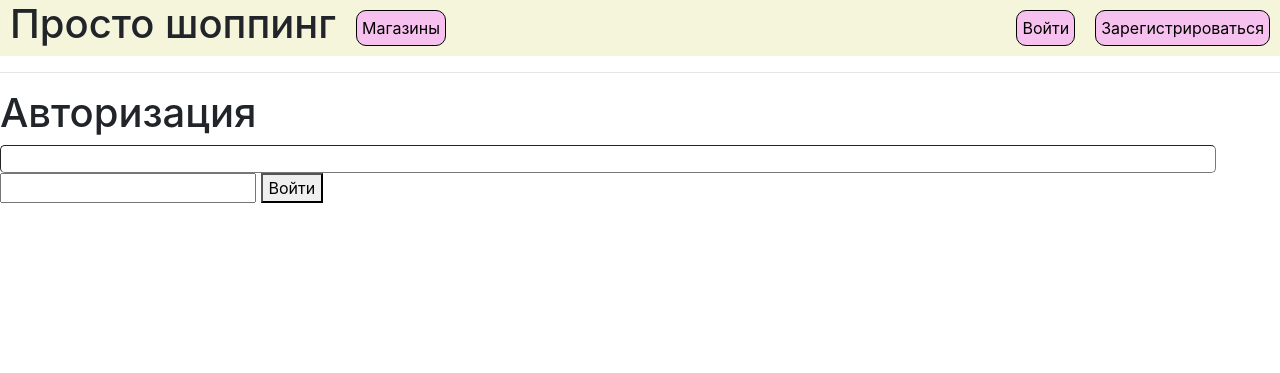
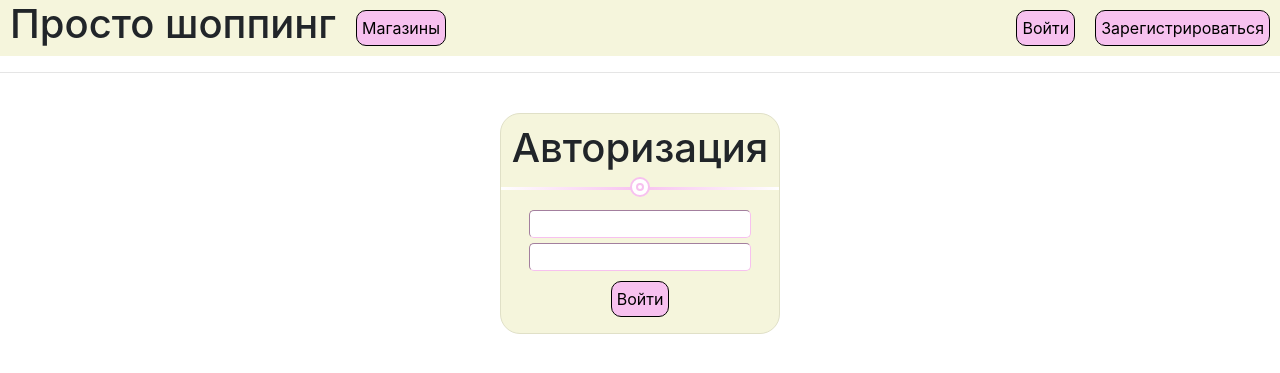
Before and after one commit to chimchimster/easy_shop, a Django app: page /login in a window 1280 px wide. Shown: the top 373 px of the page. Run offline with Django 3.2, Linux system fonts and the light colour scheme; parts of the project's set-up code (start-up, migrations or seed data) failed here and were passed over; some libraries are stand-ins or nearby versions.

Commit message:
login pannel is added

```diff
--- a/easyshopping/shopper/static/shopper/styles.css
+++ b/easyshopping/shopper/static/shopper/styles.css
@@ -133,18 +133,19 @@ align-items: center;
 text-align: left;
 width:  95%;
 
+
 }
 .text-input>div {
     text-align: center;
     margin-bottom: 0px;
 
 }
-#id_username, #id_email, #id_password1, #id_password2 {
+.text-input>div>#id_username, #id_email, #id_password1, #id_password2 {
     display: inline-block;
     width:  95%;
     border-radius: 5px;
     border-width: 0.2px;
-    border-color: rgb(121, 119, 119);
+    border-color: rgb(247, 193, 239);
     outline: none;
 }
 .regButton {
@@ -158,3 +159,84 @@ width:  95%;
    margin-bottom: 10px;
    background-color: rgb(247, 193, 239);
 }
+/* Login */
+.loginMainContainer>h1 {
+    margin-top: 10px;
+    margin-bottom: 10px;
+
+}
+.loginMainContainer>hr {
+    border: none;
+    height: 3px;
+    margin: 10px 0;
+    margin-top: 15px;
+    background-image: linear-gradient(to right, #FFF,  rgb(247, 193, 239), #FFF);
+    margin-bottom: 20px;
+}
+.loginMainContainer>hr:before,
+.loginMainContainer>hr:after {
+    content: '';
+    display: inline-block;
+    border-radius: 100%;
+    width: 20px;
+    height: 20px;
+    border: 2px solid  rgb(247, 193, 239);
+    position: absolute;
+    left: 50%;
+    transform: translate(-50%, -50%);
+    background: #FFF;
+}
+.loginMainContainer>hr:after {
+    animation: anim-hr 1s linear infinite;
+}
+@keyframes anim-hr {
+    0% {
+        width: 20px;
+        height: 20px;
+    }
+    100% {
+        width: 0;
+        height: 0;
+    }
+}
+.loginMotherContainer{
+    display: block;
+    text-align: center;
+    margin-top: 40px;
+}
+.loginMainContainer {
+    display: inline-block;
+    width: 280px;
+    text-align: center;
+    border-style: solid;
+    border-width: 0.5px;
+     border-color: rgb(224, 224, 199);
+     background-color: beige;
+     border-radius: 20px;
+}
+#id_username, #id_password {
+display: inline-block;
+margin-bottom: 5px;
+    width:  80%;
+    border-radius: 5px;
+    border-width: 0.2px;
+    border-color: rgb(247, 193, 239);
+    outline: none;
+}
+.logButton {
+    margin-top: 5px;
+display: inline-block;
+    padding: 5px;
+    border-style: solid;
+    border-width: 0.5px;
+     color:black;
+  background-color: transparent;
+   border-radius: 10px;
+
+   background-color: rgb(247, 193, 239);
+   text-align: center;
+}
+.regContainer>p {
+    margin-top: 0px;
+    margin-bottom: 0px;
+}
--- a/easyshopping/shopper/templates/shopper/login.html
+++ b/easyshopping/shopper/templates/shopper/login.html
@@ -1,14 +1,21 @@
 {% extends 'shopper/layout.html' %}
 
 {% block body %}
+<div class="loginMotherContainer">
+    <div class="loginMainContainer"">
+
         <h1>{{ title }}</h1>
-
+     <hr>
         <form method="post">
             {% csrf_token %}
             {% for f in form %}
                 {{ f }}
             {% endfor %}
-    <button type="submit">Войти</button>
+        <p>
+        <button class="logButton" type="submit">Войти</button></p>
+
         </form>
+    </div>
+</div>
 
 {% endblock %}
```
Also changed, not shown: easyshopping/db.sqlite3. Lines whose indentation alone changed are shown as unchanged.
